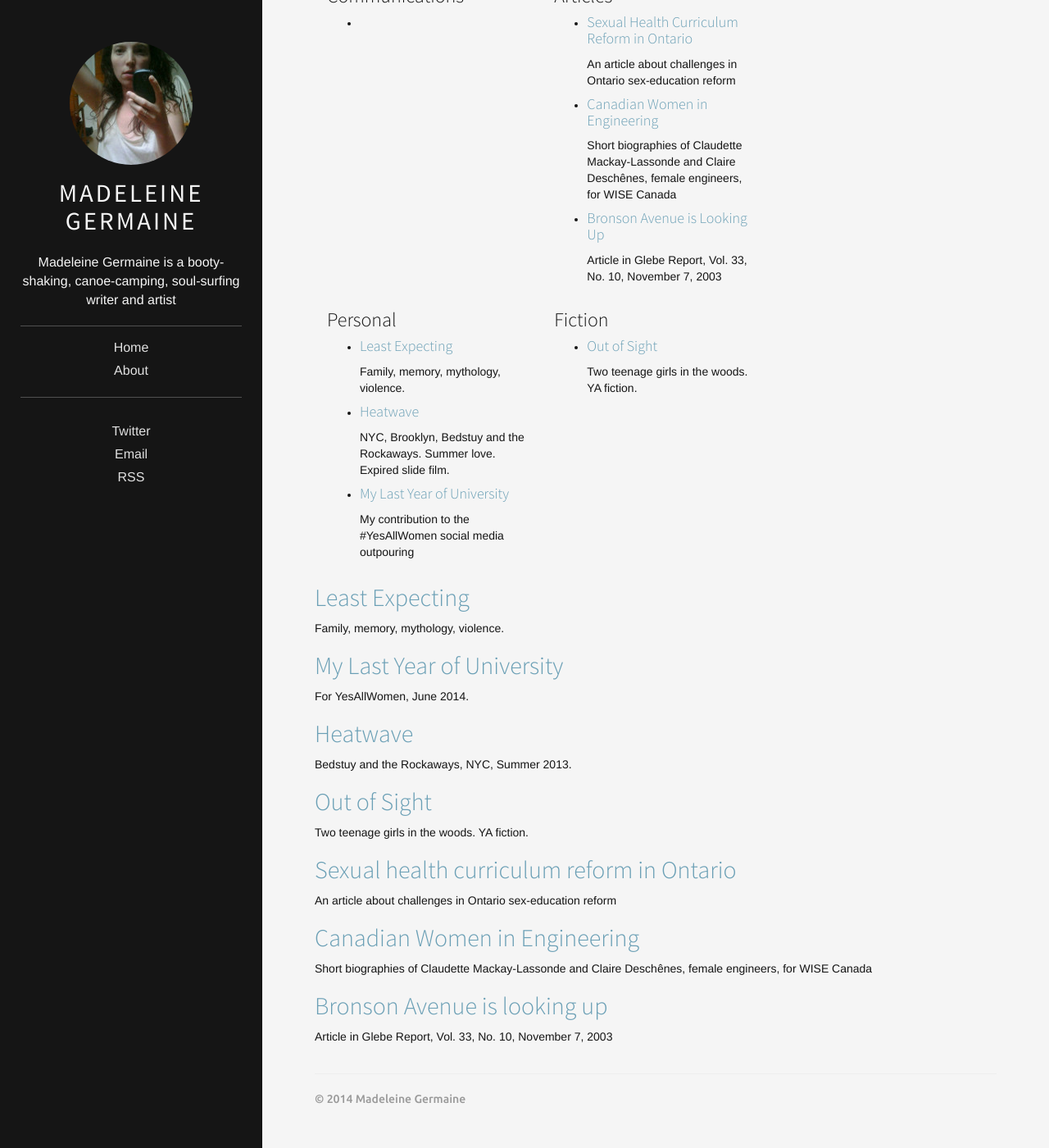
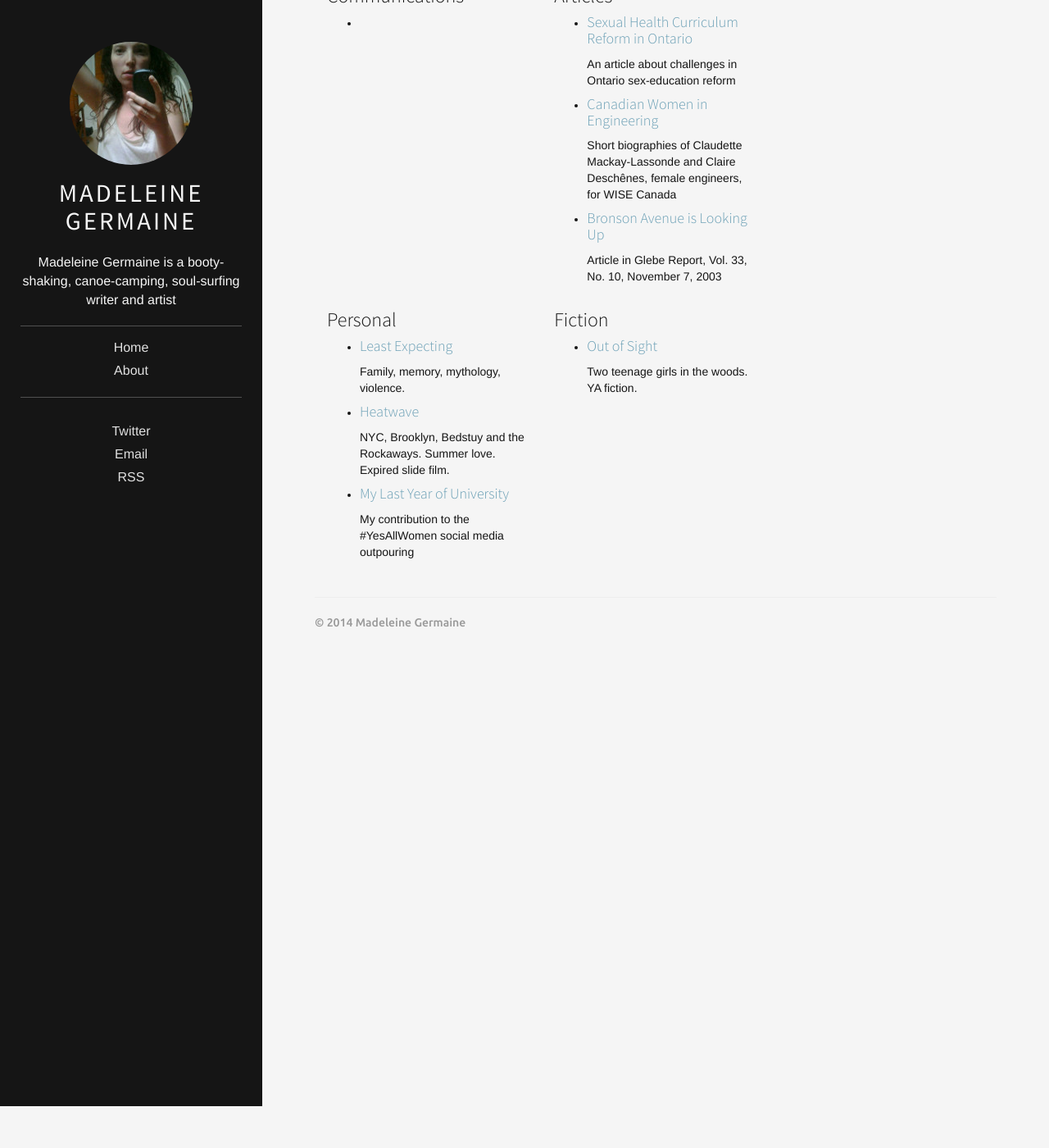
Before and after one commit to madeleinegermaine/madeleinegermaine, a Jekyll site: the page built from index.html, in a window 1280 px wide and 1400 px high, scrolled down 530 px. Shown: the whole window at 82% size. Built offline with Jekyll 4.4.1, drawn with Linux system fonts in a browser that asks for light colours; the list of posts is cut into pages by our own code.

Commit message:
Update index.html

```diff
--- a/index.html
+++ b/index.html
@@ -82,41 +82,4 @@
   </div>
   <div class="clearfix"></div>
 
-  {% for post in paginator.posts %}
-
-  <article class="home">
-    <header>
-      <h2>
-        <a href="{{ site.BASE_PATH }}{{ post.url }}">{{ post.title }}</a>
-      </h2>
-      <!--  <span class="post-date">
-        {% assign d = post.date | date: "%d" | plus:'0' %}
-        {{ post.date | date: "%B" }}
-        {% case d %}
-        {% when 1 or 21 or 31 %}{{ d }}st,
-        {% when 2 or 22 %}{{ d }}nd,
-        {% when 3 or 23 %}{{ d }}rd,
-        {% else %}{{ d }}th,
-        {% endcase %}
-        {{ post.date | date: "%Y" }}
-      </span>-->
-    </header>
-
-    <div>
-      {% if post.fullview %}
-      {{ post.content }}
-      {% else %}
-      {% if post.shortinfo %}
-      {{ post.shortinfo }}
-      {% elsif post.description %}
-      {{ post.description }}
-      {% else %}
-      {{ post.excerpt }}
-      {% endif %}
-      {% endif %}
-    </div>
-
-  </article>
-{% endfor %}
-
 </section>
```
